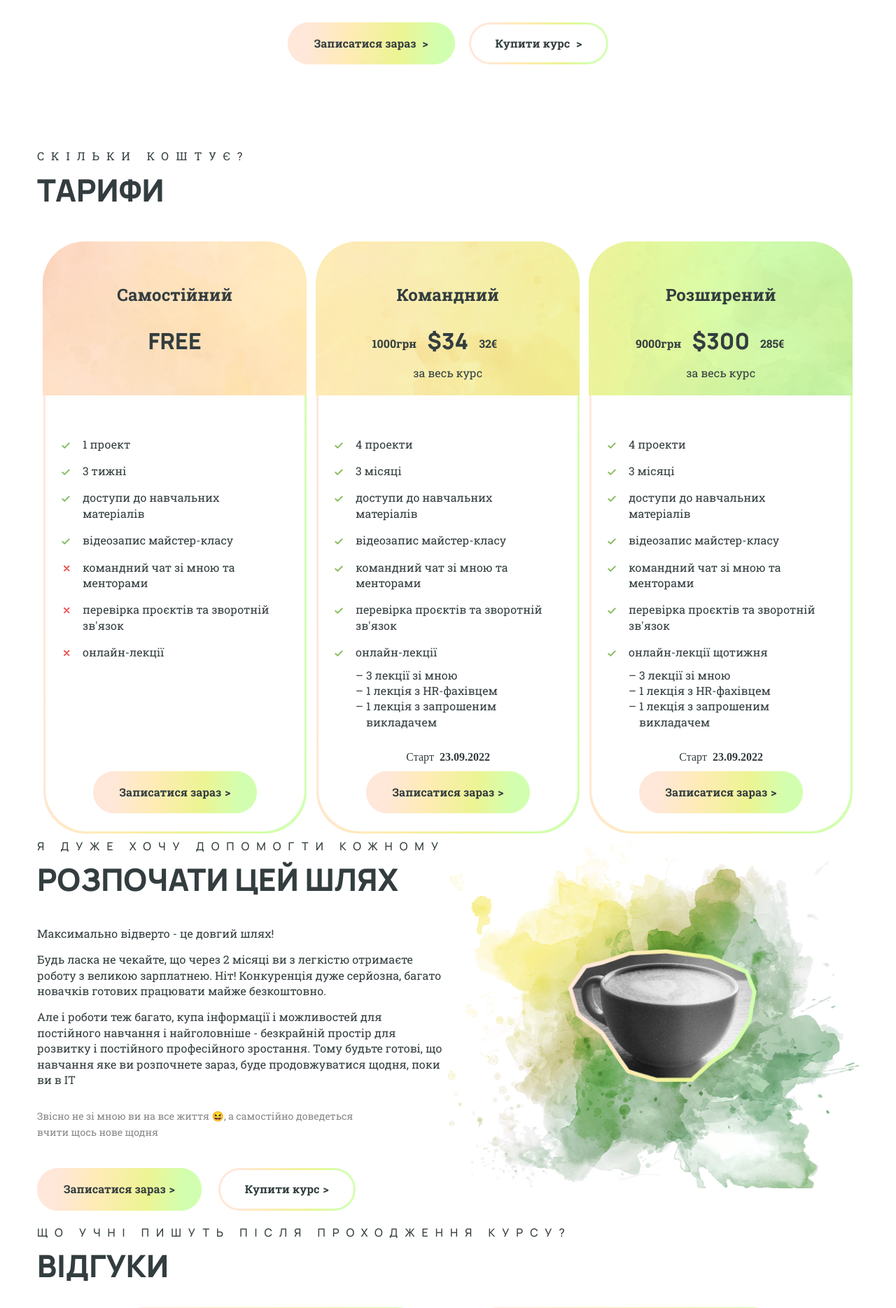
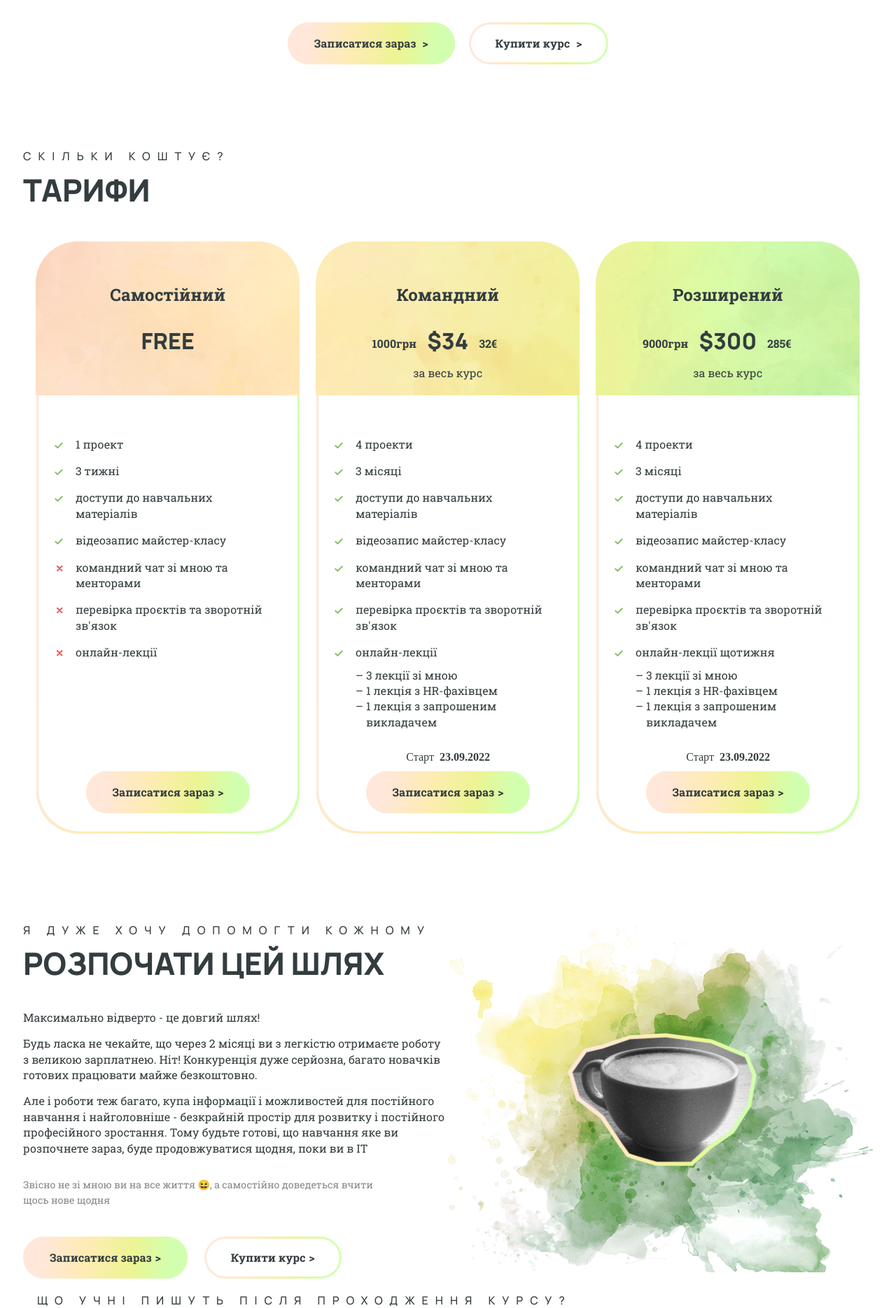
Before and after one commit to estellabuka/drawitnow, a PHP site: page / in a window 1280 px wide. Shown: the part 4560-6429 px from the top of the page at 70% size. Run offline with PHP 8.4, Linux system fonts and the light colour scheme.

Commit message:
Update layout margin ready sections

```diff
--- a/css/contact.css
+++ b/css/contact.css
@@ -1,3 +1,7 @@
+.contact {
+    margin-top: 240px;
+}
+
 .contact-box {
     display: flex;
     justify-content: center;
--- a/css/header-footer.css
+++ b/css/header-footer.css
@@ -66,7 +66,7 @@
 }
 
 .footer {
-    margin-top: 200px;
+    margin-top: 130px;
 }
 
 .footer svg:hover * {
--- a/css/start-path.css
+++ b/css/start-path.css
@@ -1,3 +1,8 @@
+
+.start-path {
+    margin-top: 120px;
+}
+
 .path-main-part {
     display: flex;
     justify-content: space-between;
--- a/css/tariffs.css
+++ b/css/tariffs.css
@@ -1,15 +1,8 @@
 
 /* Start writing the page */
 
-body {
-    font-family: 'Roboto Slab', serif;
-    color: #333D3F;
-}
-
-.container {
-    max-width: 1214px;
-    padding: 0 20px;
-    margin: 0 auto;
+.tariffs {
+    margin-top: 120px;
 }
 
 /* Heading */
@@ -49,7 +42,7 @@ body {
     max-width: 370px;
     min-height: 840px;
     width: 100%;
-    margin: 10px 10px;
+    margin: 10px 15px;
     border-radius: 60px;
     background: white;
 }
--- a/uaPage.html
+++ b/uaPage.html
@@ -491,9 +491,9 @@
             <!-- 'Tariffs' section -->
             <section class="tariffs">
                 <div class="container">
-                  <p class="tariffs__sub-heading">cкільки коштує?</p>
-                  <p class="tariffs__heading">тарифи</p>
-                  <div class="tariffs__card">
+                    <p class="subtitle">cкільки коштує?</p>
+                    <h2 class="main-title">тарифи</h2>
+                <div class="tariffs__card">
                     <!-- First card item -->
                     <div class="card-item">
                       <div class="card-border">
```
